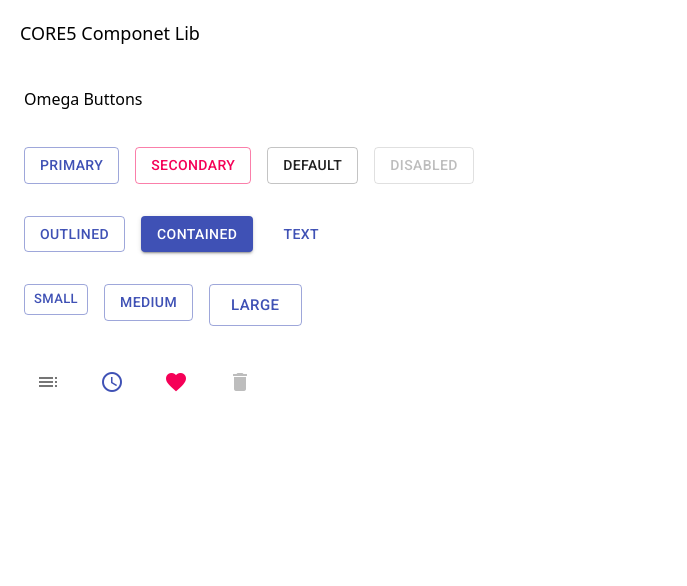
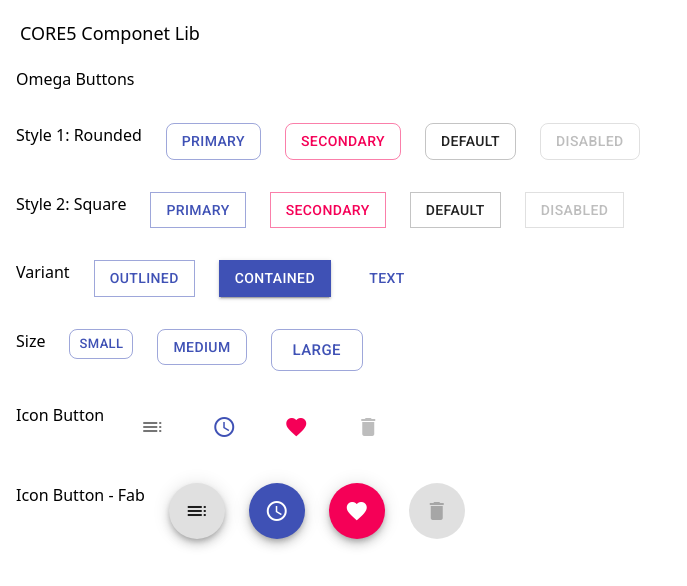
Before and after one commit to volcanohong/react-lib, a React (Create React App) app: page / in a window 1280 px wide. Shown: the top 586 px of the page, without its empty margins (0-687 px from the left). Built offline with nearby package versions, Linux system fonts and the light colour scheme.

Commit message:
button cont.

```diff
--- a/src/App.js
+++ b/src/App.js
@@ -1,6 +1,7 @@
 import React from 'react';
+import { makeStyles } from '@material-ui/core/styles';
 import OmButton from './component/OmButton';
-import { makeStyles } from '@material-ui/core/styles';
+import OmSelect from './component/OmSelect';
 
 const useStyles = makeStyles((theme) => ({
   margin: {
@@ -16,35 +17,59 @@ function App() {
   return (
     <div className="">
       <header className="om-p-5 om-text-lg">CORE5 Componet Lib</header>
-      <div className="om-container om-mx-auto om-px-4">
+
+      {/* <div className="om-container om-mx-auto om-px-4">
         <div className="om-w-full om-py-5 om-px-2">
+          <span>Omega Selects</span>
+        </div>
+        <div className="om-flex om-flex-row om-space-x-6">
+          <OmSelect></OmSelect>
+        </div>
+      </div> */}
+
+      <div className="om-container om-mx-auto om-px-4 om-space-y-8">
+        <div className="om-w-full">
           <span>Omega Buttons</span>
         </div>
-        <div className="om-flex om-flex-row">
-          <OmButton className="om-px-2 om-py-4" name="Primary" onClick={function () { console.log('out click'); }} />
-          <OmButton className="om-px-2 om-py-4" name="Secondary" color="secondary" />
-          <OmButton className="om-px-2 om-py-4" name="Default" color="default" />
-          <OmButton className="om-px-2 om-py-4" name="Disabled" disabled />
-          {/* <input accept="image/*" className="om-hidden" type="file" id="btn-file-upload"/>
-          <lable htmlFor="btn-file-upload">
-            <OmButton className="om-px-2 om-py-4" name="Upload" color="primary" component="span" />
-          </lable> */}
+        <div className="om-flex om-flex-row om-space-x-6">
+          <span>Style 1: Rounded</span>
+          <OmButton name="Primary" onClick={function () { console.log('out click'); }} />
+          <OmButton name="Secondary" color="secondary" />
+          <OmButton name="Default" color="default" />
+          <OmButton name="Disabled" disabled />
         </div>
-        <div className="om-flex om-flex-row">
-          <OmButton className="om-px-2 om-py-4" name="Outlined" variant="outlined" />
-          <OmButton className="om-px-2 om-py-4" name="Contained" variant="contained" />
-          <OmButton className="om-px-2 om-py-4" name="Text" variant="text" />
+        <div className="om-flex om-flex-row om-space-x-6">
+          <span>Style 2: Square</span>
+          <OmButton name="Primary" square="true" />
+          <OmButton name="Secondary" square="true" color="secondary" />
+          <OmButton name="Default" square="true" color="default" />
+          <OmButton name="Disabled" square="true" disabled />
         </div>
-        <div className="om-flex om-flex-row">
-          <OmButton className="om-px-2 om-py-4" name="Small" size="small" />
-          <OmButton className="om-px-2 om-py-4" name="Medium" size="medium" />
-          <OmButton className="om-px-2 om-py-4" name="Large" size="large" />
+        <div className="om-flex om-flex-row om-space-x-6">
+          <span>Variant</span>
+          <OmButton name="Outlined" square="true" variant="outlined" />
+          <OmButton name="Contained" square="true" variant="contained" />
+          <OmButton name="Text" square="true" variant="text" />
         </div>
-        <div className="om-flex om-flex-row">
-          <OmButton className="om-px-2 om-py-4" icon="true" name="toc" color="default"/>
-          <OmButton className="om-px-2 om-py-4" icon="true" name="schedule" />
-          <OmButton className="om-px-2 om-py-4" icon="true" name="favorite" color="secondary"/>
-          <OmButton className="om-px-2 om-py-4" icon="true" name="delete" disabled/>
+        <div className="om-flex om-flex-row om-space-x-6">
+          <span>Size</span>
+          <OmButton name="Small" size="small" />
+          <OmButton name="Medium" size="medium" />
+          <OmButton name="Large" size="large" />
+        </div>
+        <div className="om-flex om-flex-row om-space-x-6">
+          <span>Icon Button</span>
+          <OmButton icon="true" name="toc" color="default" />
+          <OmButton icon="true" name="schedule" />
+          <OmButton icon="true" name="favorite" color="secondary" />
+          <OmButton icon="true" name="delete" disabled />
+        </div>
+        <div className="om-flex om-flex-row om-space-x-6">
+          <span>Icon Button - Fab</span>
+          <OmButton fab="true" name="toc" color="default" />
+          <OmButton fab="true" name="schedule" />
+          <OmButton fab="true" name="favorite" color="secondary" />
+          <OmButton fab="true" name="delete" disabled />
         </div>
       </div>
     </div>
--- a/src/component/OmButton.jsx
+++ b/src/component/OmButton.jsx
@@ -1,35 +1,67 @@
-import React from 'react';
-import { makeStyles } from '@material-ui/core/styles';
-import { Button, IconButton } from '@material-ui/core';
+import React from "react";
+import { makeStyles } from "@material-ui/core/styles";
+import { Button, IconButton, Fab } from "@material-ui/core";
 
 const useStyles = makeStyles({
   root: {
-    '&:focus': {
-      outline: 'none',
+    "&:focus": {
+      outline: "none",
+    },
+  },
+  rootIcon: {
+    "&:focus": {
+      outline: "none",
+      border: 2,
     },
   },
 });
 
 function OmButton(props) {
   const classes = useStyles();
-  const variant = props.variant ? props.variant : "outlined";
-  const color = props.color ? props.color : "primary"
+  const variant = props.variant ? props.variant : "outlined"; // outlined | contained | text
+  const color = props.color ? props.color : "primary"; // primary | secondary | default
+  const styleBorderRadius = props.square ? 0 : 8; // square | rounded
+  const isIcon = props.icon;
+  const isFab = props.fab;
 
-  const isIcon = props.icon;
   if (isIcon) {
     return (
       <div className={props.className}>
-        <IconButton classes={{ root: classes.root }} color={color} {...props}>
+        <IconButton
+          classes={{ root: classes.rootIcon }}
+          color={color}
+          {...props}
+        >
           <i className="material-icons">{props.name}</i>
         </IconButton>
       </div>
     );
   }
 
+  if (isFab) {
+    return (
+      <div className={props.className}>
+        <Fab
+          classes={{ root: classes.rootIcon }}
+          color={color}
+          {...props}>
+          <i className="material-icons">{props.name}</i>
+        </Fab>
+      </div>
+    );
+  }
+
   return (
     <div className={props.className}>
-      <Button classes={{ root: classes.root }}
-        variant={variant} color={color} {...props}>{props.name}</Button>
+      <Button
+        classes={{ root: classes.root }}
+        style={{ borderRadius: styleBorderRadius }}
+        variant={variant}
+        color={color}
+        {...props}
+      >
+        {props.name}
+      </Button>
     </div>
   );
 }
--- /dev/null
+++ b/src/component/OmSelect.jsx
@@ -0,0 +1,47 @@
+import React from 'react';
+import { makeStyles } from '@material-ui/core/styles';
+import InputLabel from '@material-ui/core/InputLabel';
+import MenuItem from '@material-ui/core/MenuItem';
+import FormHelperText from '@material-ui/core/FormHelperText';
+import FormControl from '@material-ui/core/FormControl';
+import Select from '@material-ui/core/Select';
+
+const useStyles = makeStyles({
+  root: {
+    '&:focus': {
+      outline: 'none',
+    },
+  },
+});
+
+function OmSelect(props) {
+  const classes = useStyles();
+
+  const [age, setAge] = React.useState('');
+
+  const handleChange = (event) => {
+    setAge(event.target.value);
+  };
+
+  return (
+    <div className={props.className}>
+      <FormControl className={classes.formControl}>
+        <InputLabel id="simple-select-label">Age</InputLabel>
+        <Select
+          labelId="simple-select-label"
+          id="simple-select"
+          value={age}
+          onChange={handleChange}
+        >
+          <MenuItem value={10}>Ten</MenuItem>
+          <MenuItem value={20}>Twenty</MenuItem>
+          <MenuItem value={30}>Thirty</MenuItem>
+        </Select>
+      </FormControl>
+      {/* <Button classes={{ root: classes.root }}
+        variant={variant} color={color} {...props}>{props.name}</Button> */}
+    </div>
+  );
+}
+
+export default React.memo(OmSelect);
```
Also changed, not shown: 2 other files (tests, documents, lock files or other folders).
